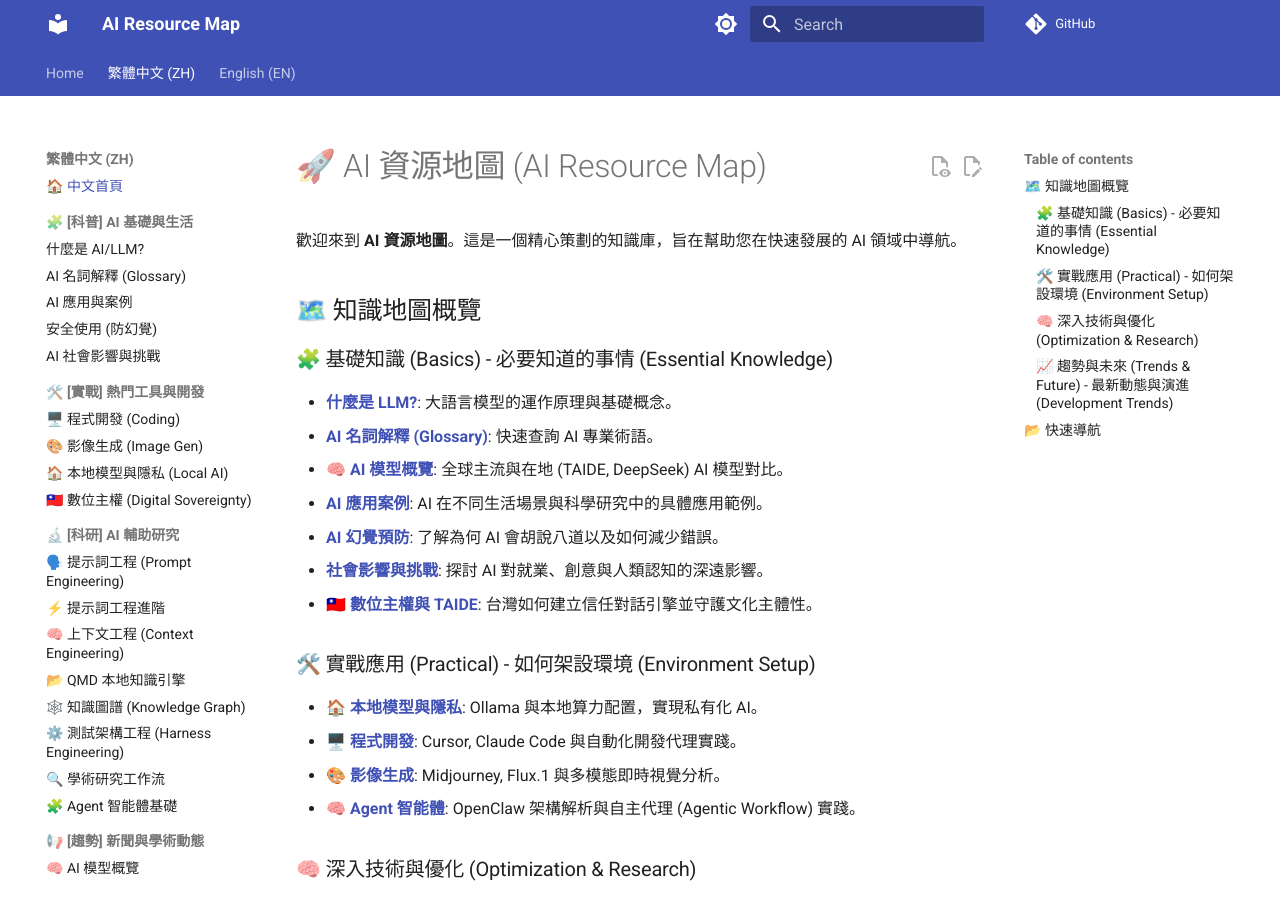
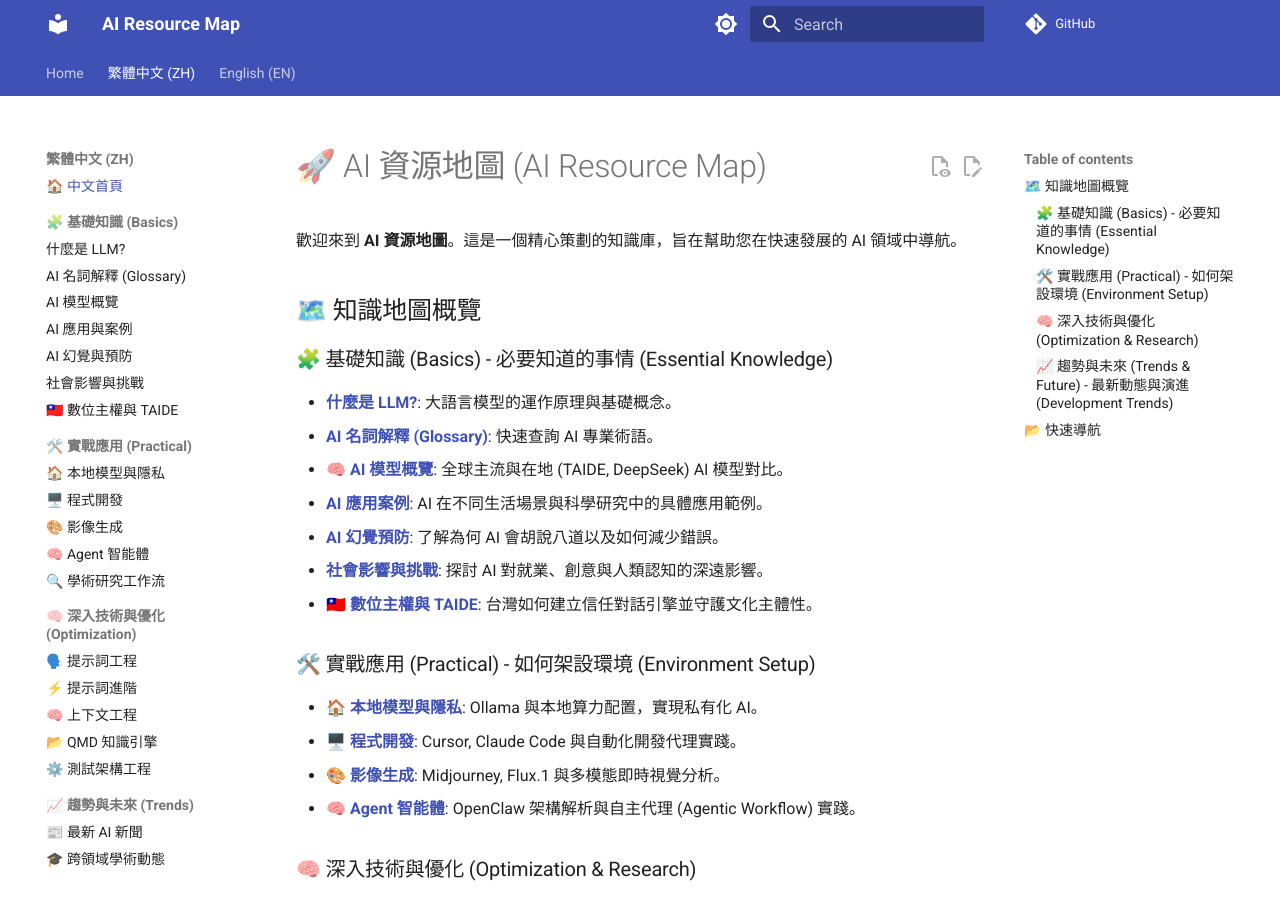
Before and after one commit to ultima6-tw/ai-map, an MkDocs documentation site: the page built from docs/zh/index.md, in a window 1280 px wide and 900 px high. Built offline with MkDocs 1.6.1 and Material for MkDocs 9.7.7, drawn with Linux system fonts in a browser that asks for light colours; comment, search, counter and statistics services are not loaded.

Commit message:
docs: sync left nav menu structure with index.md and remove knowledge-graph

```diff
--- a/mkdocs.yml
+++ b/mkdocs.yml
@@ -55,53 +55,51 @@ nav:
   - Home: index.md
   - 繁體中文 (ZH):
     - 🏠 中文首頁: zh/index.md
-    - 🧩 [科普] AI 基礎與生活:
-      - 什麼是 AI/LLM?: zh/what-is-ai-or-llm.md
+    - 🧩 基礎知識 (Basics):
+      - 什麼是 LLM?: zh/what-is-ai-or-llm.md
       - AI 名詞解釋 (Glossary): zh/glossary.md
+      - AI 模型概覽: zh/model-index.md
       - AI 應用與案例: zh/ai-application.md
-      - 安全使用 (防幻覺): zh/ai-hallucination.md
-      - AI 社會影響與挑戰: zh/ai-impact.md
-    - 🛠️ [實戰] 熱門工具與開發:
-      - 🖥️ 程式開發 (Coding): zh/tools-coding.md
-      - 🎨 影像生成 (Image Gen): zh/tools-image.md
-      - 🏠 本地模型與隱私 (Local AI): zh/local-ai-privacy.md
-      - 🇹🇼 數位主權 (Digital Sovereignty): zh/digital-sovereignty.md
-    - 🔬 [科研] AI 輔助研究:
-      - 🗣️ 提示詞工程 (Prompt Engineering): zh/prompt-engineering.md
-      - ⚡ 提示詞工程進階: zh/advanced-prompting.md
-      - 🧠 上下文工程 (Context Engineering): zh/context-engineering.md
-      - 📂 QMD 本地知識引擎: zh/qmd.md
-      - 🕸️ 知識圖譜 (Knowledge Graph): zh/knowledge-graph.md
-      - ⚙️ 測試架構工程 (Harness Engineering): zh/harness-engineering.md
+      - AI 幻覺與預防: zh/ai-hallucination.md
+      - 社會影響與挑戰: zh/ai-impact.md
+      - 🇹🇼 數位主權與 TAIDE: zh/digital-sovereignty.md
+    - 🛠️ 實戰應用 (Practical):
+      - 🏠 本地模型與隱私: zh/local-ai-privacy.md
+      - 🖥️ 程式開發: zh/tools-coding.md
+      - 🎨 影像生成: zh/tools-image.md
+      - 🧠 Agent 智能體: zh/agent.md
       - 🔍 學術研究工作流: zh/research-workflow.md
-      - 🧩 Agent 智能體基礎: zh/agent.md
-    - 📢 [趨勢] 新聞與學術動態:
-      - 🧠 AI 模型概覽: zh/model-index.md
+    - 🧠 深入技術與優化 (Optimization):
+      - 🗣️ 提示詞工程: zh/prompt-engineering.md
+      - ⚡ 提示詞進階: zh/advanced-prompting.md
+      - 🧠 上下文工程: zh/context-engineering.md
+      - 📂 QMD 知識引擎: zh/qmd.md
+      - ⚙️ 測試架構工程: zh/harness-engineering.md
+    - 📈 趨勢與未來 (Trends):
       - 📰 最新 AI 新聞: zh/ai-news.md
-      - 🎓 跨領域學術研究: zh/academic-trends.md
+      - 🎓 跨領域學術動態: zh/academic-trends.md
   - English (EN):
     - 🏠 English Home: en/index.md
-    - 🧩 [General] AI Basics & Life:
+    - 🧩 Basics:
       - What is AI/LLM?: en/what-is-ai-or-llm.md
       - AI Glossary: en/glossary.md
+      - AI Models Index: en/model-index.md
       - AI Applications: en/ai-application.md
       - Safe Usage (Hallucination): en/ai-hallucination.md
       - AI Impact & Challenges: en/ai-impact.md
-    - 🛠️ [Practical] Tools & Coding:
+      - 🇹🇼 Digital Sovereignty: en/digital-sovereignty.md
+    - 🛠️ Practical:
+      - 🏠 Local AI & Privacy: en/local-ai-privacy.md
       - 🖥️ Coding: en/tools-coding.md
       - 🎨 Image Generation: en/tools-image.md
-      - 🏠 Local AI & Privacy: en/local-ai-privacy.md
-      - 🇹🇼 Digital Sovereignty: en/digital-sovereignty.md
-    - 🔬 [Research] AI-Assisted Study:
+      - 🧠 Agent Basics: en/agent.md
+      - 🔍 Academic Workflow: en/research-workflow.md
+    - 🧠 Optimization & Research:
       - 🗣️ Prompt Engineering: en/prompt-engineering.md
       - ⚡ Advanced Prompting: en/advanced-prompting.md
       - 🧠 Context Engineering: en/context-engineering.md
       - 📂 QMD Local Knowledge: en/qmd.md
-      - 🕸️ Knowledge Graph: en/knowledge-graph.md
       - ⚙️ Harness Engineering: en/harness-engineering.md
-      - 🔍 Academic Workflow: en/research-workflow.md
-      - 🧩 Agent Basics: en/agent.md
-    - 📢 [Trends] News & Academic:
-      - 🧠 AI Models Index: en/model-index.md
+    - 📈 Trends & Future:
       - 📰 AI News: en/ai-news.md
-      - 🎓 Cross-domain Research: en/academic-trends.md
+      - 🎓 Academic Trends: en/academic-trends.md
```
